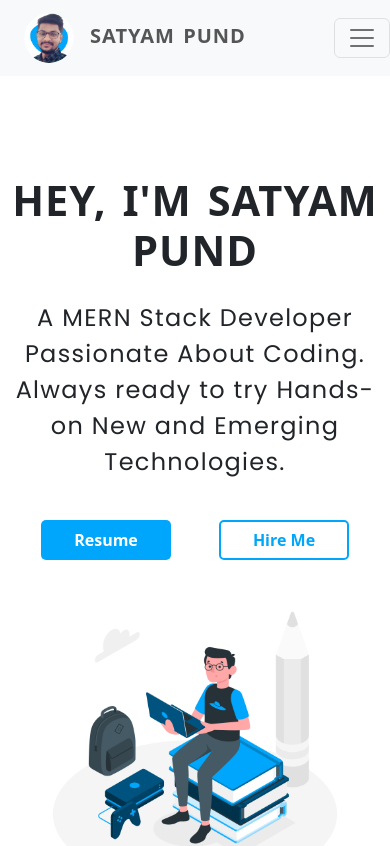
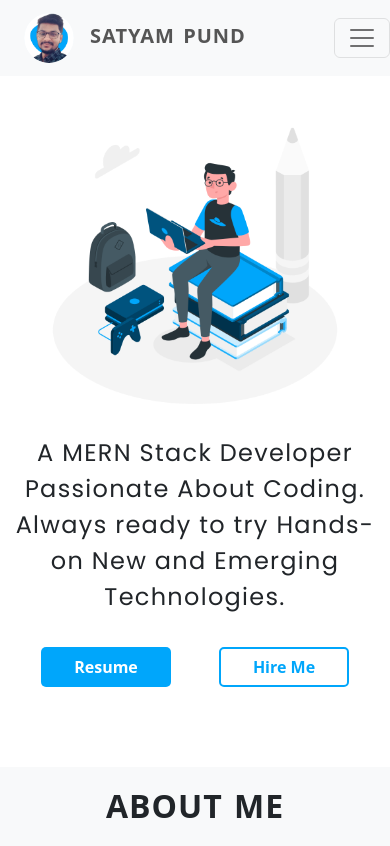
Before and after one commit to satyampund/satyam-portfolio, a React (Create React App) app: page / in a window 390 px wide. Shown: the top 846 px of the page. Built offline with nearby package versions, Linux system fonts and the light colour scheme.

Commit message:
feat: mobille friendly header

```diff
--- a/src/components/Header/Header.css
+++ b/src/components/Header/Header.css
@@ -90,3 +90,22 @@
   height: 100%;
   background: #00a6fb;
 }
+
+@media screen and (max-width: 786px) {
+  .heading {
+    margin-top: 0px;
+    display: none;
+  }
+  .css-button-arrow--sky {
+    margin-bottom: 80px;
+  }
+}
+
+@media screen and (max-width: 331px) {
+  .css-button-arrow--sky {
+    min-width: 100px;
+  }
+  .css-button-sliding-to-left--sky {
+    min-width: 100px;
+  }
+}
--- a/src/components/Header/Header.js
+++ b/src/components/Header/Header.js
@@ -6,16 +6,16 @@ const Header = () => {
     <>
       <div class="container text-center">
         <div class="row">
-          <div class="col-md-6">
+          <div class="col-md-6 order-2 order-md-1">
             <h1 className="heading">Hey, I'm Satyam Pund</h1>
-            <h4 className="heading-description mt-4 mb-3">
+            <h4 className="heading-description mt-md-4 mb-md-3">
               A MERN Stack Developer Passionate About Coding. Always ready to try Hands-on New and
               Emerging Technologies.
             </h4>
             <button className="css-button-arrow--sky me-5 mt-4">Resume</button>
             <button className="css-button-sliding-to-left--sky mt-4">Hire Me</button>
           </div>
-          <div class="col-md-6">
+          <div class="col-md-6 order-1 order-md-2">
             <img src={StudyBoy} className="header-img" alt="study"></img>
           </div>
         </div>
```
